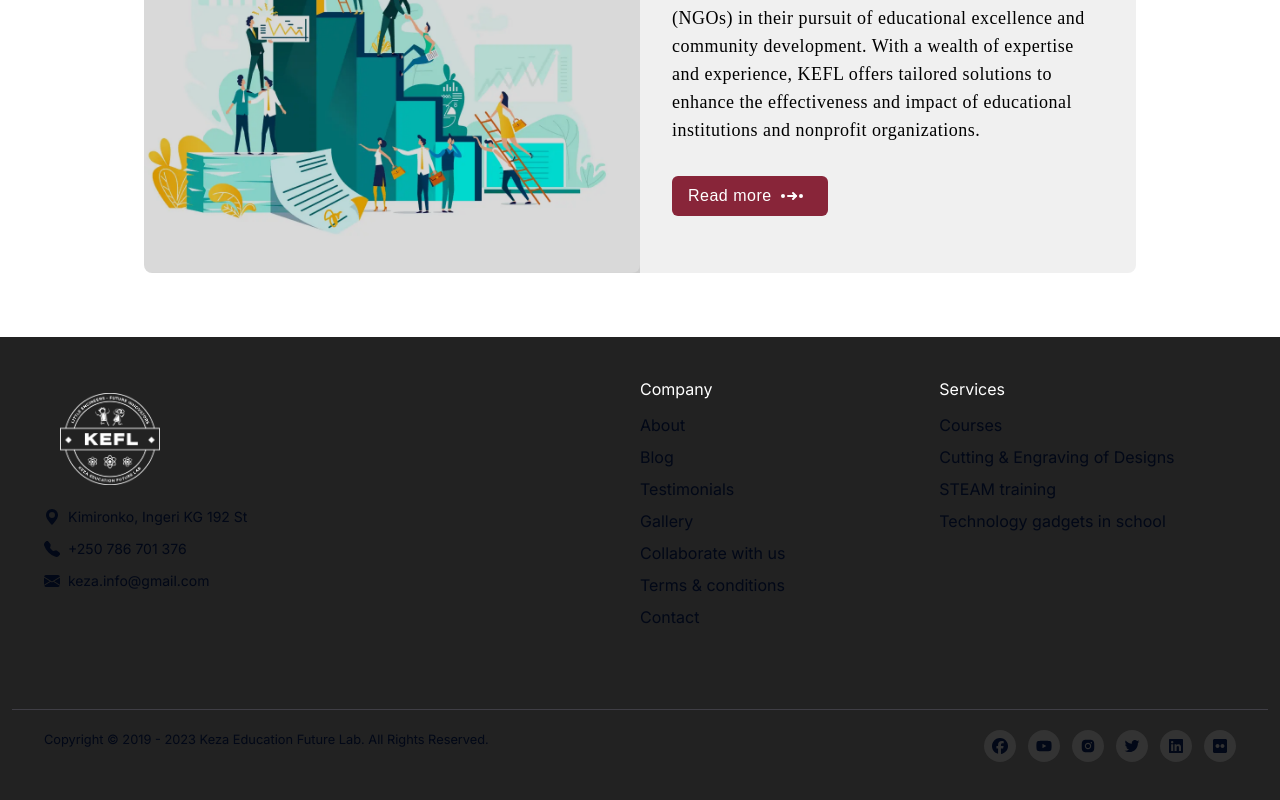
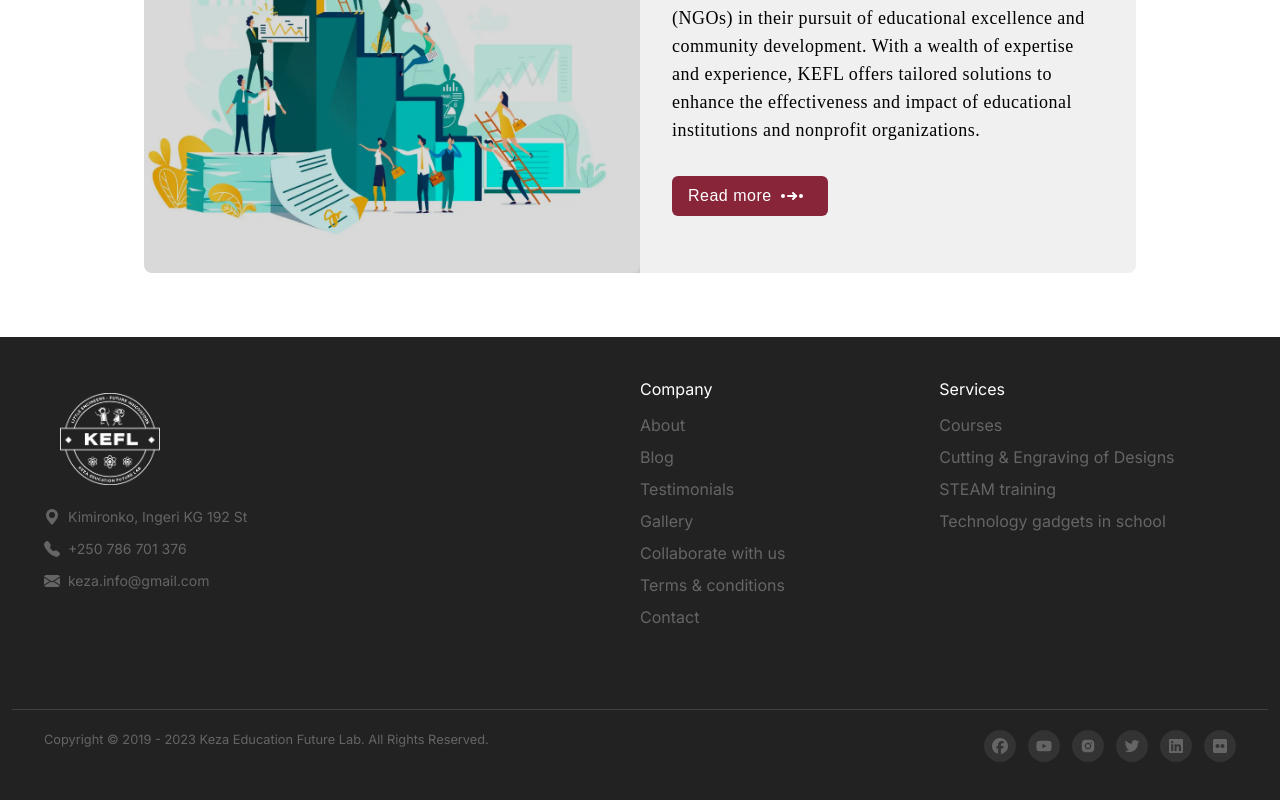
Before and after one commit to Richard7359/keza, a Next.js app: page / in a window 1280 px wide. Shown: the part 4341-5141 px from the top of the page. Built offline with nearby package versions, Linux system fonts and the light colour scheme.

Commit message:
footer colors

```diff
--- a/tailwind.config.ts
+++ b/tailwind.config.ts
@@ -71,6 +71,7 @@ const config: Config = {
         deepSkyBlue: "#00BFFF",
         green: "#50C54C",
         orange: "#FD790D",
+        footer: "#656565",
         darkGrey: "#222222",
         black: "#000000",
         white: "#ffffff",
```
